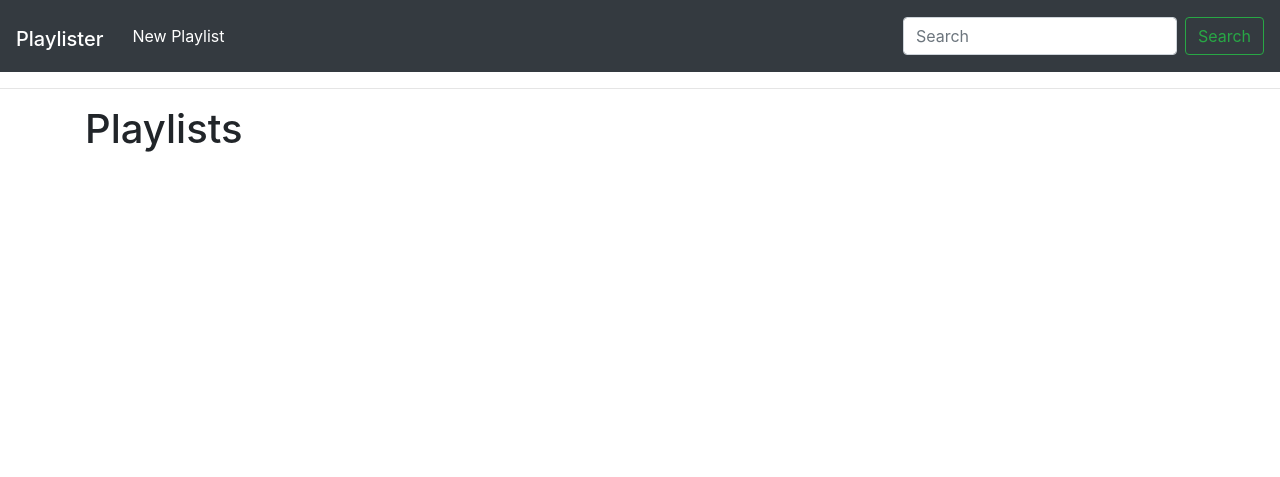
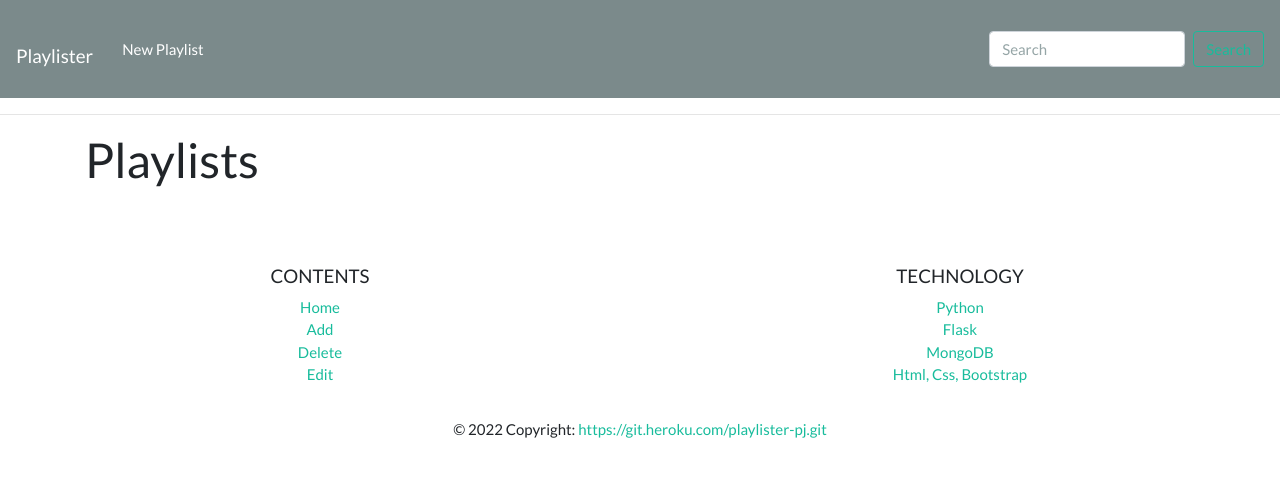
Before and after one commit to prathmesh-jagtap/Flask-Playlister-App, a Flask app: page / in a window 1280 px wide. Shown: the top 477 px of the page. Run offline with Flask 2, Linux system fonts and the light colour scheme; data that the repository does not hold is empty; some libraries are stand-ins or nearby versions.

Commit message:
added created_at, footer, and bootstrap theme

```diff
--- a/templates/base.html
+++ b/templates/base.html
@@ -8,10 +8,8 @@
     <title>Playlister</title>
     <!-- Now we will use the compiled and minified CSS -->
     <link rel="stylesheet" href="https://stackpath.bootstrapcdn.com/bootstrap/4.3.1/css/bootstrap.min.css" integrity="sha384-ggOyR0iXCbMQv3Xipma34MD+dH/1fQ784/j6cY/iJTQUOhcWr7x9JvoRxT2MZw1T" crossorigin="anonymous">
-
+    <link rel='stylesheet' href='https://bootswatch.com/4/flatly/bootstrap.min.css'>
 </head>
-
-<body>
 
     {% include 'partials/navbar.html' %}
      <hr>
@@ -19,6 +17,36 @@
     <div class="container">
         {% block content %} {% endblock %}
     </div>
+
+    <!-- Footer -->
+<footer class='page-footer font-small blue pt-4'>
+    <div class='container-fluid text-center'>
+         <div class='row'>
+         <hr class='clearfix w-100 d-md-none pb-3'>
+         <div class='col-md-6 mb-md-0 mb-3'>
+             <h5 class='text-uppercase'>Contents</h5>
+             <ul class='list-unstyled'>
+                 <li><a href='/'>Home</a></li>
+                 <li><a href='#!'>Add</a></li>
+                 <li><a href='#!'>Delete</a></li>
+                 <li><a href='#!'>Edit</a></li>
+             </ul>
+         </div>
+         <div class='col-md-6 mb-md-0 mb-3'>
+             <h5 class='text-uppercase'>Technology</h5>
+             <ul class='list-unstyled'>
+                 <li><a href='#!'>Python</a></li>
+                 <li><a href='#!'>Flask</a></li>
+                 <li><a href='#!'>MongoDB</a></li>
+                 <li><a href='#!'>Html, Css, Bootstrap</a></li>
+             </ul>
+         </div>
+         </div>
+    </div>
+    <div class='footer-copyright text-center py-3'>© 2022 Copyright:
+       <a href='https://mdbootstrap.com/education/bootstrap/'>https://git.heroku.com/playlister-pj.git</a>
+    </div>
+</footer>
 
     <!-- We'll use jquery -->
     <script src="https://code.jquery.com/jquery-3.3.1.slim.min.js" integrity="sha384-q8i/X+965DzO0rT7abK41JStQIAqVgRVzpbzo5smXKp4YfRvH+8abtTE1Pi6jizo" crossorigin="anonymous"></script>
```
